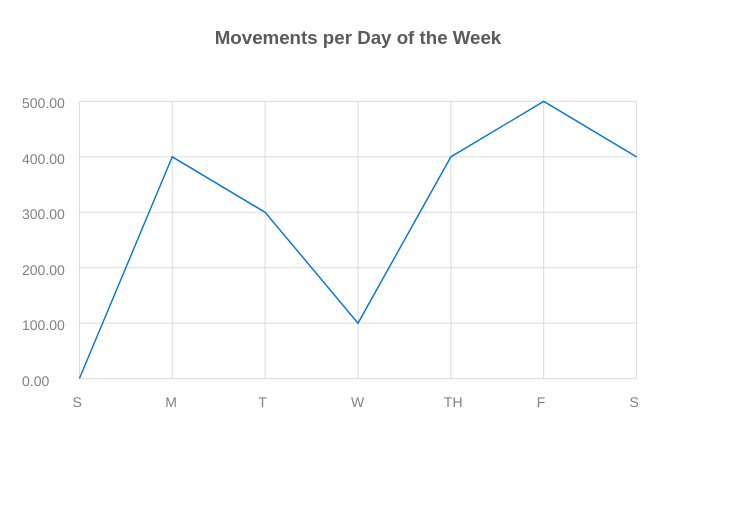
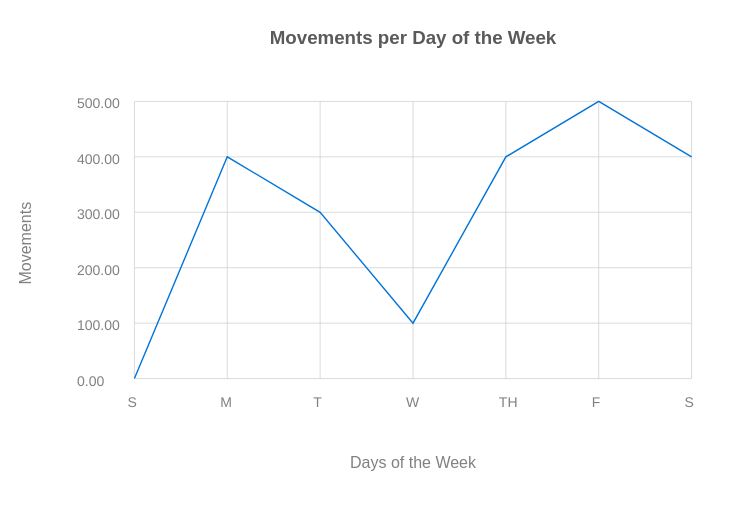
Before and after one commit to kelseyleftwich/react-js-greenbay-may-2020, a React (Create React App) app: page / in a window 1280 px wide. Shown: the top 510 px of the page, without its empty margins (0-737 px from the left). Built offline with nearby package versions, Linux system fonts and the light colour scheme.

Commit message:
Adds axis labels

```diff
--- a/src/App.js
+++ b/src/App.js
@@ -1,6 +1,7 @@
 import React from 'react';
 import LineChart from './components/LineChart';
 import ChartTitle from './components/ChartTitle';
+import Label from './components/AxisLabel';
 
 const data = [
   { label: 'S', x: 0, y: 0 },
@@ -25,9 +26,10 @@ function App() {
   return (
     <div style={styles.chartComponentsContainer}>
       <div />
+      <ChartTitle text="Movements per Day of the Week" />
+      <Label text="Movements" rotate />
+
       <div style={styles.chartWrapper}>
-        <ChartTitle text="Movements per Day of the Week" />
-
         <LineChart
           width={500}
           height={300}
@@ -38,6 +40,7 @@ function App() {
         />
       </div>
       <div />
+      <Label text="Days of the Week" />
     </div>
   );
 }
--- /dev/null
+++ b/src/components/AxisLabel.js
@@ -0,0 +1,25 @@
+import React from 'react';
+
+const style = {
+  display: 'inline-block',
+  width: '100%',
+  textAlign: 'center',
+  color: '#808080',
+  fontFamily: 'sans-serif',
+};
+
+const rotateStyles = {
+  transform: 'rotate(-90deg)',
+  width: 35,
+  transformOrigin: 'center',
+  marginTop: 50,
+  marginRight: 20,
+};
+
+const Label = ({ text, rotate }) => (
+  <div>
+    <span style={{ ...style, ...(rotate ? rotateStyles : {}) }}>{text}</span>
+  </div>
+);
+
+export default Label;
```
